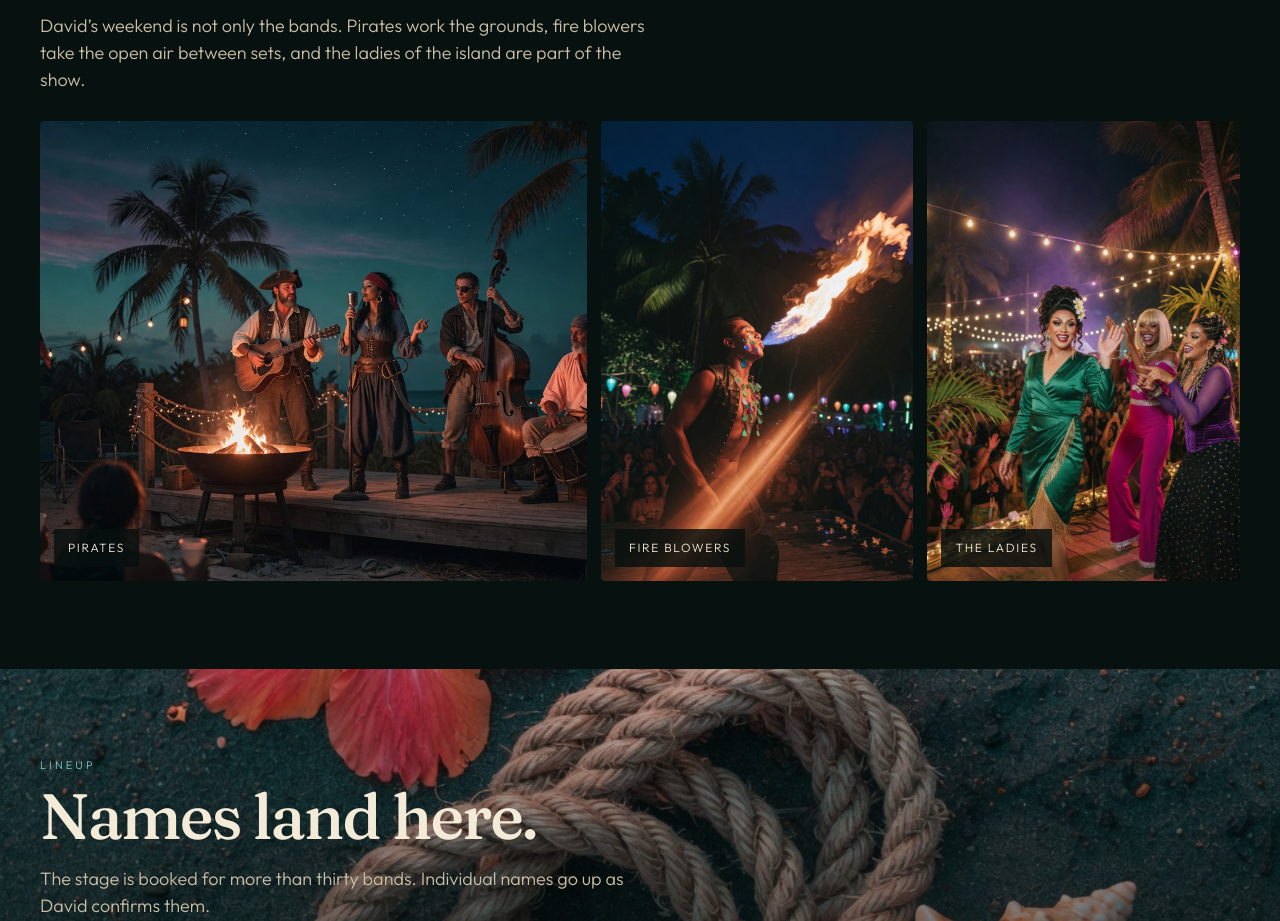
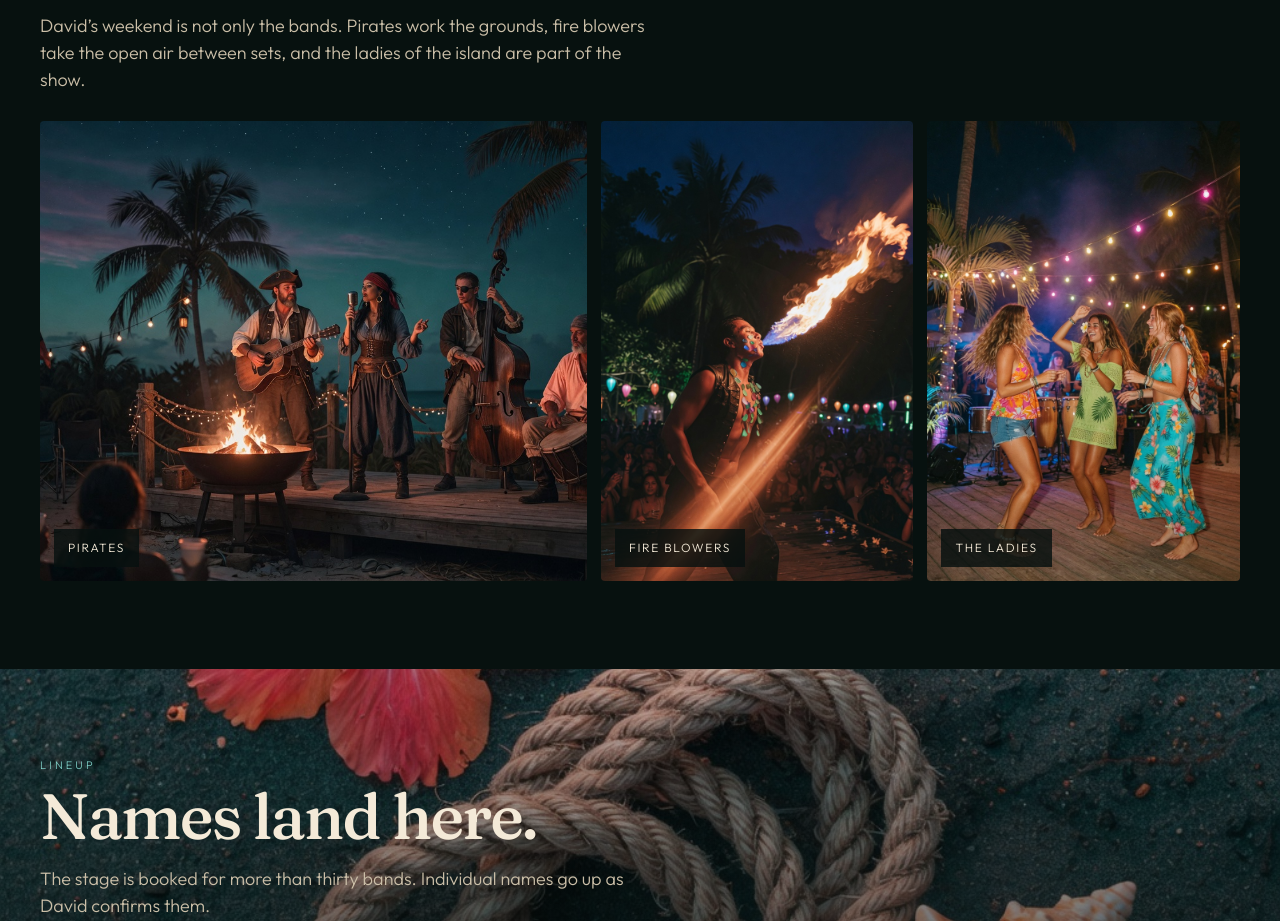
Before and after one commit to cyborgambitions/fire-on-the-island, a website: page index.html in a window 1280 px wide. Shown: the part 2093-3014 px from the top of the page. Drawn offline with Linux system fonts and the light colour scheme.

Commit message:
Show island girls in the ladies photo

```diff
--- a/index.html
+++ b/index.html
@@ -510,7 +510,7 @@
           <figcaption>Fire blowers</figcaption>
         </figure>
         <figure>
-          <img src="assets/performers.jpg" alt="Festival performers on stage under the lights" />
+          <img src="assets/island-girls.jpg" alt="Island girls performing under the festival lights" />
           <figcaption>The ladies</figcaption>
         </figure>
       </div>
```
Also changed, not shown: assets/island-girls.jpg (added).
